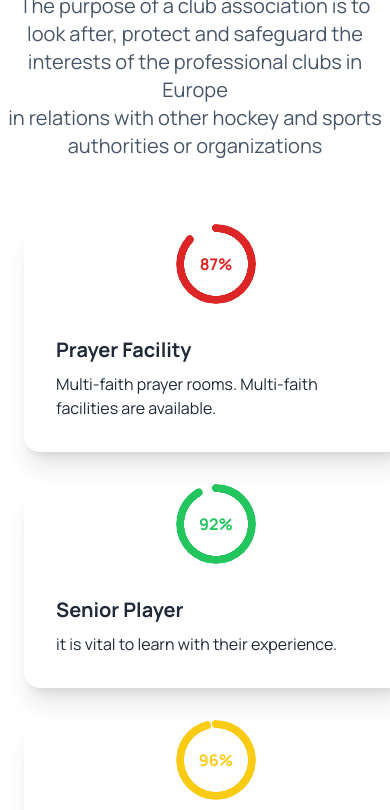
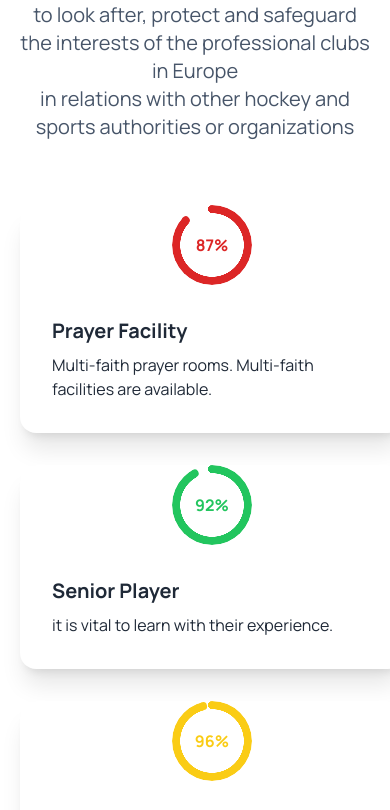
Before and after one commit to Rabbi1089/Flying-Eagle-daisyui, a plain HTML site: page index.html in a window 390 px wide. Shown: the part 385-1195 px from the top of the page. Drawn offline with nearby package versions, Linux system fonts and the light colour scheme.

Commit message:
mandatory part done

```diff
--- a/index.html
+++ b/index.html
@@ -19,7 +19,7 @@
     </style>
 </head>
 
-<body class="font-Manrope m-auto">
+<body class="font-Manrope m-auto px-5">
     <header class="md:container md:mx-auto">
         <!-- ==== header first part === -->
         <nav>
@@ -65,7 +65,7 @@
         </nav>
 
         <!-- == carosol section == -->
-        <div class="grid justify-items-center">
+        <div class="grid justify-items-center mx-auto">
             <div class="carousel  m-8 w-auto h-auto lg:w-auto lg:h-[550px] mt-9">
                 <div id="slide1" class="carousel-item relative w-full">
                     <img src="Images/1.png" class="w-full" />
@@ -105,7 +105,7 @@
                 authorities or organizations </p>
         </div>
         <div
-            class="container grid grid-cols-1 md:grid-cols-2 lg:grid-cols-4 mx-6 lg:mx-auto justify-between my-16 gap-8">
+            class="container grid grid-cols-1 md:grid-cols-2 lg:grid-cols-4 lg:mx-auto justify-between mx-auto my-16 gap-8">
             <!-- 1st item -->
             <div class="card w-96 bg-base-100 shadow-xl">
                 <figure>
```
